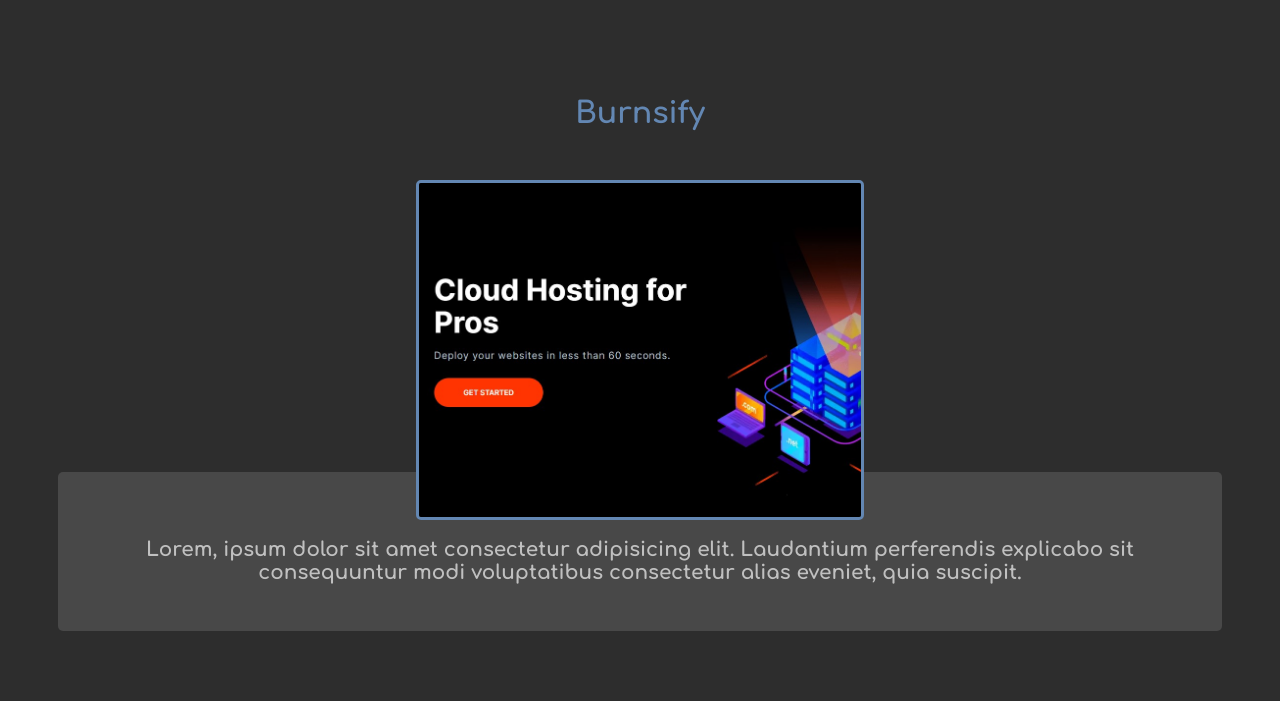
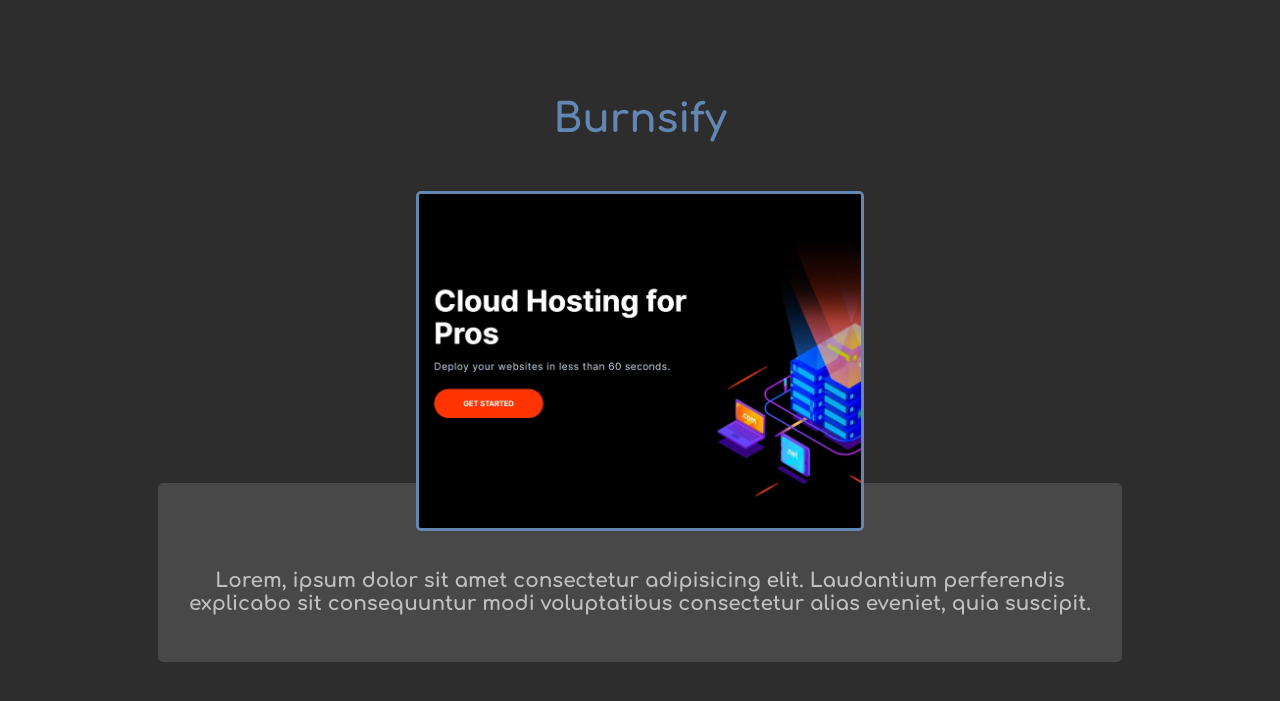
Before and after one commit to Jsburns05/WebDev.Portfolio, a website built with Parcel: page services.site.html in a window 1280 px wide. Shown: the part 79-780 px from the top of the page. Built offline with nearby package versions, Linux system fonts and the light colour scheme.

Commit message:
breakpoint changes: project links pages

```diff
--- a/projects-links.css
+++ b/projects-links.css
@@ -102,7 +102,7 @@ ul {
 
 .heading-text {
     color: var(--clr-accent);
-    font-size: 3rem;
+    font-size: 4rem;
     font-family: var(--ff-normal);
     margin-bottom: 5rem;
 }
@@ -116,16 +116,16 @@ ul {
 .feature-description-container {
     background: var(--clr-background-secondary);
     border-radius: 5px;
-    padding: 3rem 3rem;
+    padding: 7rem 3rem 3rem 3rem;
     margin: 2rem;
     position: relative;
-    top: -5rem;
+    top: -7rem;
     z-index: -1;
 }
 
 .feature-description{
     font-family: var(--ff-normal);
-    font-size: 1.7rem;
+    font-size: 2rem;
     color: var(--clr-text-main);
 
 }
@@ -138,8 +138,9 @@ ul {
     }
 
     .feature-description-container {
-        padding-top: 5rem;
+        padding-top: 7rem;
         margin: 0 5rem;
+        top: -5rem;
     }
 
     .feature-description {
@@ -155,7 +156,7 @@ ul {
     }
 
     .feature-description-container {
-        padding-top: 5rem;
-        margin: 0 5rem;
+        padding-top: 7rem;
+        margin: 0 15rem;
     }
 }
```
